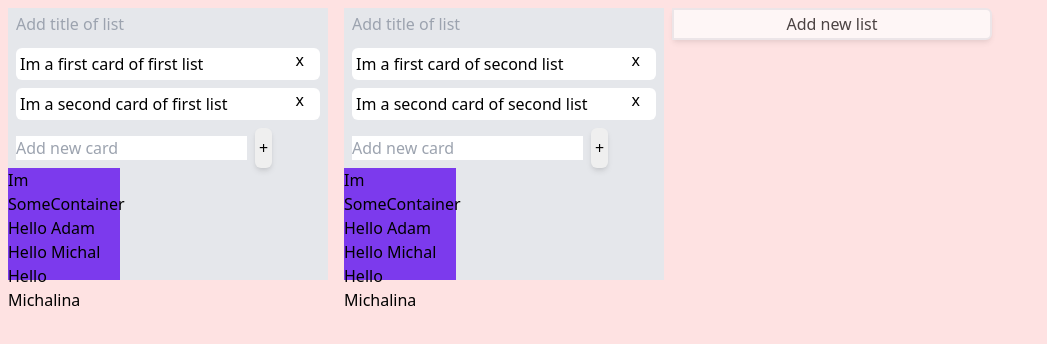
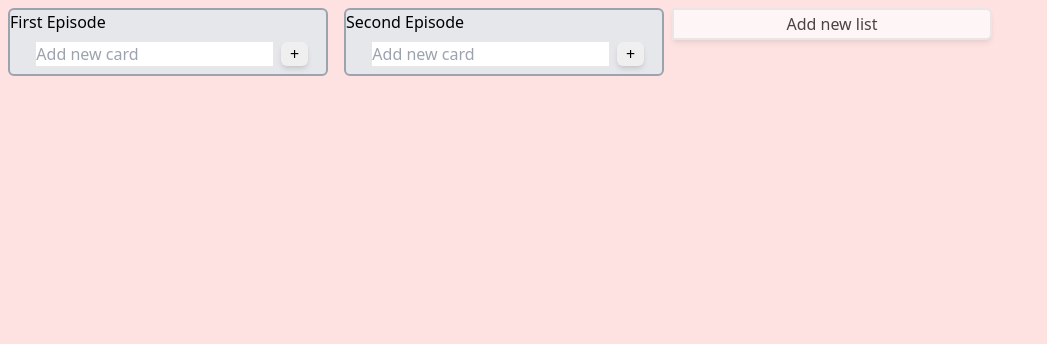
Before and after one commit to SebastianBabinski1/Trollo, a React (Create React App) app: page / in a window 1280 px wide. Shown: the top 344 px of the page, without its empty margins (0-1047 px from the left). Built offline with nearby package versions, Linux system fonts and the light colour scheme.

Commit message:
Added ListTitleForm and prepering for state refactor

```diff
--- a/src/App.js
+++ b/src/App.js
@@ -6,36 +6,37 @@ import List from "./components/List/List.jsx";
 import React, { useState } from "react";
 import { DndProvider } from "react-dnd";
 import { HTML5Backend } from "react-dnd-html5-backend";
+import ListTitleForm from "./components/List/ListTitleForm.jsx";
 
-// Here u must make it function component and make dnd drop logic
 const App = () => {
+  const [showComponent, setShowComponent] = useState(false);
   const [lists, setLists] = useState([
     {
       title: "First Episode",
       id: 0,
       cards: [
-        {
-          id: 0,
-          text: "Im a first card of first list",
-        },
-        {
-          id: 1,
-          text: "Im a second card of first list",
-        },
+        // {
+        //   id: 0,
+        //   text: "Im a first card of first list",
+        // },
+        // {
+        //   id: 1,
+        //   text: "Im a second card of first list",
+        // },
       ],
     },
     {
       title: "Second Episode",
       id: 1,
       cards: [
-        {
-          id: 0,
-          text: "Im a first card of second list",
-        },
-        {
-          id: 1,
-          text: "Im a second card of second list",
-        },
+        // {
+        //   id: 0,
+        //   text: "Im a first card of second list",
+        // },
+        // {
+        //   id: 1,
+        //   text: "Im a second card of second list",
+        // },
       ],
     },
   ]);
@@ -51,6 +52,7 @@ const App = () => {
       return calculatedID;
     };
 
+    if (cardText !== "") {
       lists.forEach((item, index) => {
         if (item.id === listID) {
           let newArray = [...lists];
@@ -62,7 +64,10 @@ const App = () => {
           setLists(newArray);
         }
       });
+    }
   };
+
+  //  #1, here u should check why after droping card all list is removing
 
   const handleRemovingCard = (cardID, listID) => {
     lists.forEach((item, indexofArray) => {
@@ -73,6 +78,8 @@ const App = () => {
             let cardsAfterRemoving = item.cards;
             cardsAfterRemoving.splice(indexofCard, 1);
             newArray[indexofArray].cards = cardsAfterRemoving;
+            console.log(newArray);
+            console.log(cardsAfterRemoving);
             setLists(newArray);
           }
         });
@@ -80,7 +87,7 @@ const App = () => {
     });
   };
 
-  const handleAddingList = () => {
+  const handleAddingList = (title) => {
     const handleListCounter = () => {
       let calculatedID = 0;
       lists.forEach((list) => {
@@ -91,17 +98,24 @@ const App = () => {
       return calculatedID;
     };
 
+    if (title !== "") {
       setLists([
         ...lists,
         {
-        title: "",
+          title: title,
           id: handleListCounter(),
           cards: [],
         },
       ]);
+    }
+  };
+
+  const handleShowingTitleForm = () => {
+    setShowComponent(!showComponent);
   };
 
   const handleLists = () => {
+    debugger;
     const tableOfLists = [];
     Array.from(lists).forEach((item) => {
       tableOfLists.push(
@@ -129,12 +143,20 @@ const App = () => {
         </div>
         <div className="App-content flex">
           {handleLists()}
+          <div className="w-1/4">
             <button
-            className="border-2 px-2 rounded-r-md shadow-md w-1/4 h-8 mt-2 bg-white opacity-70"
-            onClick={handleAddingList}
+              className="border-2 px-2 rounded-r-md shadow-md w-full h-8 mt-2 bg-white opacity-70"
+              onClick={handleShowingTitleForm}
             >
               Add new list
             </button>
+            {showComponent ? (
+              <ListTitleForm
+                handleAddingList={handleAddingList}
+                handleShowingTitleForm={handleShowingTitleForm}
+              />
+            ) : null}
+          </div>
         </div>
       </div>
     </DndProvider>
--- a/src/components/List/Card.jsx
+++ b/src/components/List/Card.jsx
@@ -1,24 +1,36 @@
 import React from "react";
 import { useDrag } from "react-dnd";
+import { useState } from "react/cjs/react.development";
 
 const Card = (props) => {
   const [{ isDragging }, drag] = useDrag(() => ({
     type: "card",
-    item: { id: props.cardID },
+    item: { id: props.cardID, text: props.text, listID: props.listID },
     collect: (monitor) => ({
       isDragging: !!monitor.isDragging(),
     }),
   }));
 
+  const [hover, setHover] = useState(false);
+
   return (
     <div
       className="relative"
-      style={{ border: isDragging ? "5px solid pink" : "0px" }}
       ref={drag}
+      hover={() => setHover(!hover)}
+      // Here u must change smth, cause its not working good
+      onMouseOver={() => setHover(!hover)}
+      onMouseLeave={() => setHover(!hover)}
     >
-      <p className="bg-white rounded-md m-2 p-1">{props.text}</p>
+      <p
+        className="bg-white rounded-md m-2 p-1"
+        style={{ boxShadow: isDragging ? "0 0 0.5em" : "0px" }}
+      >
+        {props.text}
+      </p>
       <button
-        className="absolute right-6 top-0"
+        className="delete-card absolute right-6 top-0"
+        // style={{ visibility: hover ? "visible" : "hidden" }}
         onClick={() => props.handleRemovingCard(props.cardID, props.listID)}
       >
         x
--- a/src/components/List/List.jsx
+++ b/src/components/List/List.jsx
@@ -1,10 +1,26 @@
 import React, { useState } from "react";
 import ListTitle from "./ListTitle";
 import Card from "./Card";
-import SomeContainer from "../SomeContainer";
+import { useDrop } from "react-dnd";
 
 const List = (props) => {
   const [value, setValue] = useState("");
+
+  const [{ isOver }, drop] = useDrop(() => ({
+    accept: "card",
+    drop: (item) => handleDND(item.id, item.text, item.listID),
+    collect: (monitor) => ({
+      isOver: !!monitor.isOver(),
+    }),
+  }));
+
+  //  #2, here u should check why after droping card all list is removing
+
+  const handleDND = (cardID, cardText, listID) => {
+    props.handleAddingCard(props.listID, cardText);
+    // handleRemovingCard is not working right now
+    props.handleRemovingCard(cardID, listID);
+  };
 
   const handleChange = (event) => {
     setValue(event.target.value);
@@ -33,20 +49,26 @@ const List = (props) => {
   };
 
   return (
-    <div className="list-wrapper w-1/4 bg-gray-200 m-2 h-full">
-      <ListTitle />
+    <div
+      className="list-wrapper w-1/4 bg-gray-200 m-2 h-full border-2 border-gray-400 rounded-md"
+      ref={drop}
+    >
+      <ListTitle title={props.title} />
       {handleCards(props.cards)}
-      <form onSubmit={handleSubmit} className="flex">
+      <form onSubmit={handleSubmit} className="flex justify-center">
         <input
-          className="m-2"
+          className="mx-2 my-2 w-3/4"
           type="text"
           value={value}
           onChange={handleChange}
           placeholder="Add new card"
         />
-        <input className="p-1 rounded-md shadow-md" type="submit" value="+" />
+        <input
+          className="mb-2 mt-2 w-1/12 rounded-md shadow-md"
+          type="submit"
+          value="+"
+        />
       </form>
-      <SomeContainer />
     </div>
   );
 };
--- a/src/components/List/ListTitle.jsx
+++ b/src/components/List/ListTitle.jsx
@@ -1,21 +1,7 @@
-import React from "react"
+import React from "react";
 
-export default class ListTitle2 extends React.Component{
-    constructor(props){
-        super(props);
-        this.state = {
-            title:''
-        }
-        this.handleTitleChange = this.handleTitleChange.bind(this)
-    }
-    handleTitleChange(event){
-        this.setState({title:event.target.value})
-    }
-    render(){
-        return(
-            <div>
-                <input className="bg-gray-200 max-h-8 p-2" placeholder="Add title of list" onChange={this.handleTitleChange}/>
-            </div>
-        )
-    }
-}
+const ListTitle = (props) => {
+  return <h1>{props.title}</h1>;
+};
+
+export default ListTitle;
--- /dev/null
+++ b/src/components/List/ListTitleForm.jsx
@@ -0,0 +1,28 @@
+import React, { useState } from "react";
+
+const ListTitleForm = (props) => {
+  const [title, setTitle] = useState("");
+
+  const handleSubmit = (event) => {
+    props.handleAddingList(title);
+    event.preventDefault();
+    props.handleShowingTitleForm();
+  };
+
+  const handleChange = (event) => {
+    setTitle(event.target.value);
+  };
+
+  return (
+    <form onSubmit={handleSubmit}>
+      <input
+        type="text"
+        placeholder="Title of new list"
+        onChange={handleChange}
+        className="border-2 px-2 rounded-r-md shadow-md w-full h-8 mt-2 bg-white"
+      ></input>
+    </form>
+  );
+};
+
+export default ListTitleForm;
--- a/src/components/SomeContainer.jsx
+++ /dev/null
@@ -1,39 +0,0 @@
-import { useState } from "react";
-import { useDrop } from "react-dnd";
-
-const SomeContainer = (props) => {
-  const [board, setBoard] = useState(["Adam", "Michal", "Michalina"]);
-
-  const [{ isOver }, drop] = useDrop(() => ({
-    accept: "card",
-    drop: (item) => addCardToContainer(item.id),
-    collect: (monitor) => ({
-      isOver: !!monitor.isOver(),
-    }),
-  }));
-
-  const addCardToContainer = (id) => {
-    let newBoard = [...board];
-    newBoard.push(id);
-    setBoard(newBoard);
-    console.log(id);
-    console.log(newBoard);
-  };
-
-  const handleBoard = () => {
-    let tableOfHello = [];
-    board.forEach((item) => {
-      tableOfHello.push(<h1>Hello {item}</h1>);
-    });
-    return tableOfHello;
-  };
-
-  return (
-    <div className="bg-purple-600 h-28 w-28" ref={drop}>
-      <h1>Im SomeContainer</h1>
-      {handleBoard()}
-    </div>
-  );
-};
-
-export default SomeContainer;
--- /dev/null
+++ b/src/components/UserSelect.jsx
@@ -0,0 +1,42 @@
+import React, { useState } from "react";
+
+const UserSelect = () => {
+  const [users, setUsers] = useState([
+    {
+      userID: 1,
+      userName: "alojzy",
+      board: [{}],
+    },
+    {
+      userID: 2,
+      userName: "heniek",
+      board: [{}],
+    },
+  ]);
+
+  const [value, setValue] = useState();
+
+  const handleSubmit = (event) => {
+    setUsers(value);
+    event.preventDefault();
+  };
+
+  const handleChange = (event) => {
+    setValue(event.target.value);
+  };
+
+  return (
+    <div>
+      <form onSubmit={handleSubmit}>
+        <label>Type your name: </label>
+        <input
+          onChange={handleChange}
+          type="text"
+          placeholder="Username"
+        ></input>
+      </form>
+    </div>
+  );
+};
+
+export default UserSelect;
```
Lines whose indentation alone changed are shown as unchanged.
